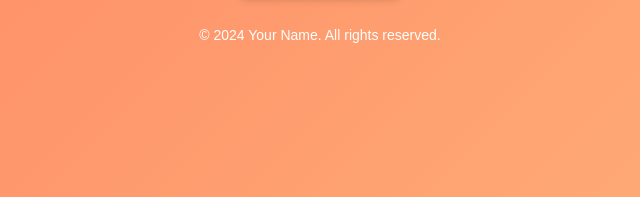
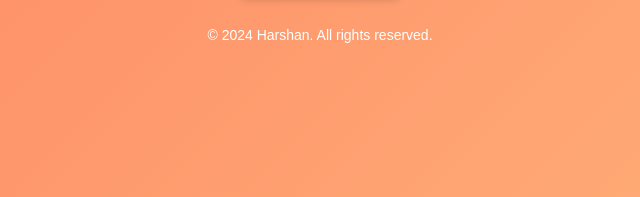
Before and after one commit to Harshan-mv/Random-Quotes-Generator, a website: page public/index.html in a window 1280 px wide. Shown: the part 494-691 px from the top of the page, 320-960 px from the left. Drawn offline with Linux system fonts and the light colour scheme; no server answers.

Commit message:
change rights

```diff
--- a/public/index.html
+++ b/public/index.html
@@ -63,7 +63,7 @@
     <button onclick="fetchData()">Change Quotes</button>
 
     <footer>
-        &copy; 2024 Your Name. All rights reserved.
+        &copy; 2024 Harshan. All rights reserved.
     </footer>
 
     <script>
```
